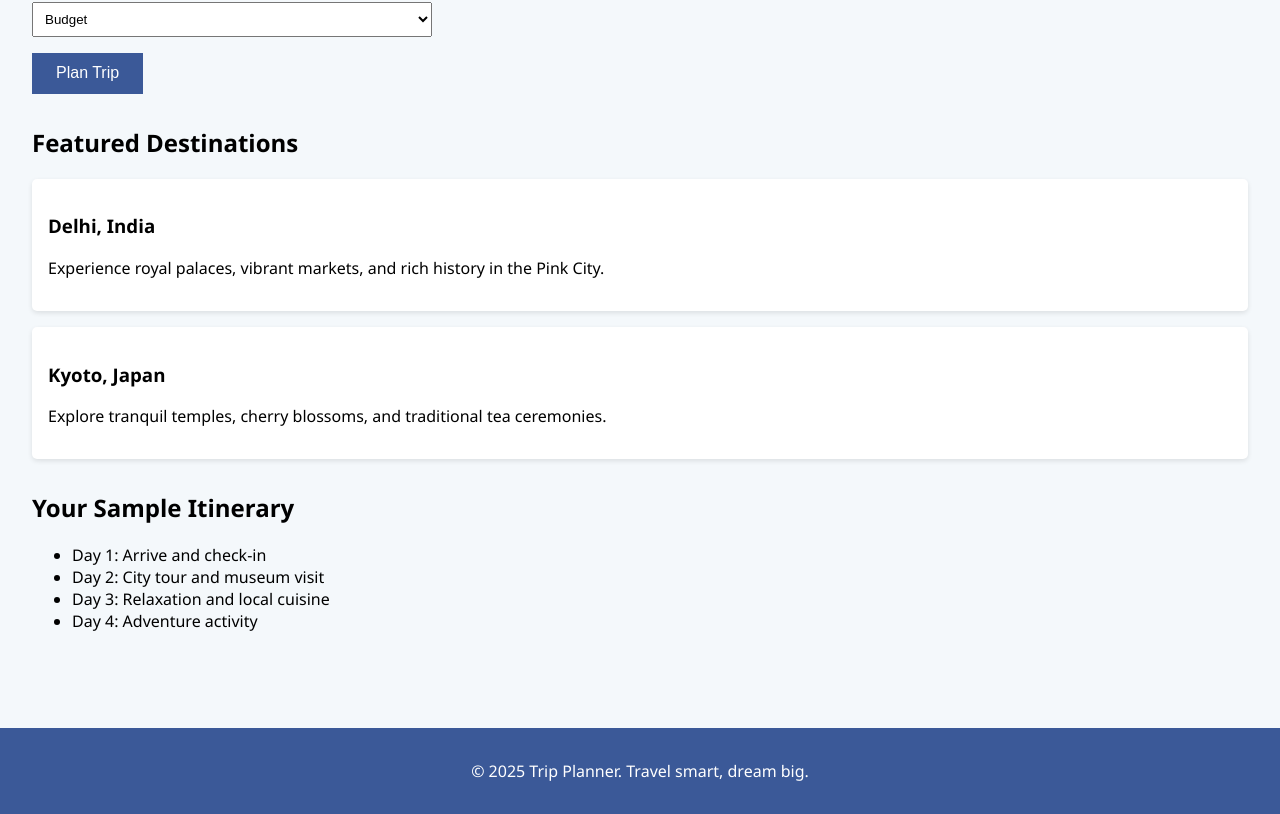
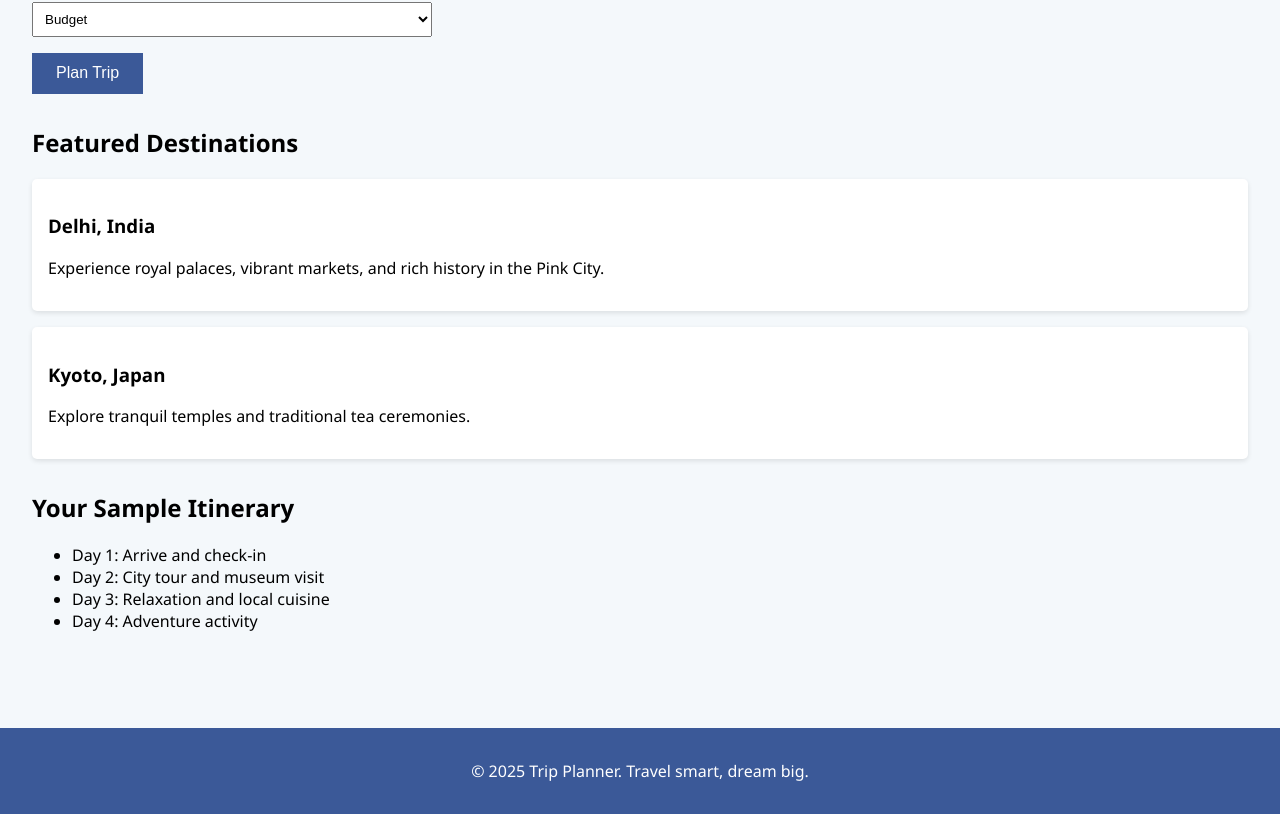
Before and after one commit to sakshamsaxena2003/Webpage, a plain HTML site: page index.html in a window 1280 px wide. Shown: the part 506-1320 px from the top of the page. Drawn offline with Linux system fonts and the light colour scheme.

Commit message:
Update index.html

```diff
--- a/index.html
+++ b/index.html
@@ -106,7 +106,7 @@
       </div>
       <div class="destination-card">
         <h3>Kyoto, Japan</h3>
-        <p>Explore tranquil temples, cherry blossoms, and traditional tea ceremonies.</p>
+        <p>Explore tranquil temples and traditional tea ceremonies.</p>
       </div>
     </section>
 
```
